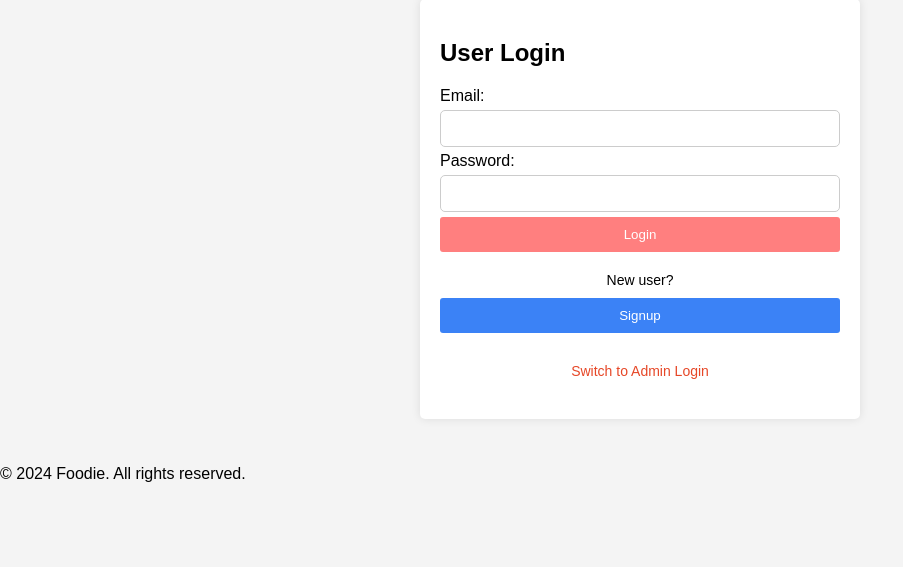
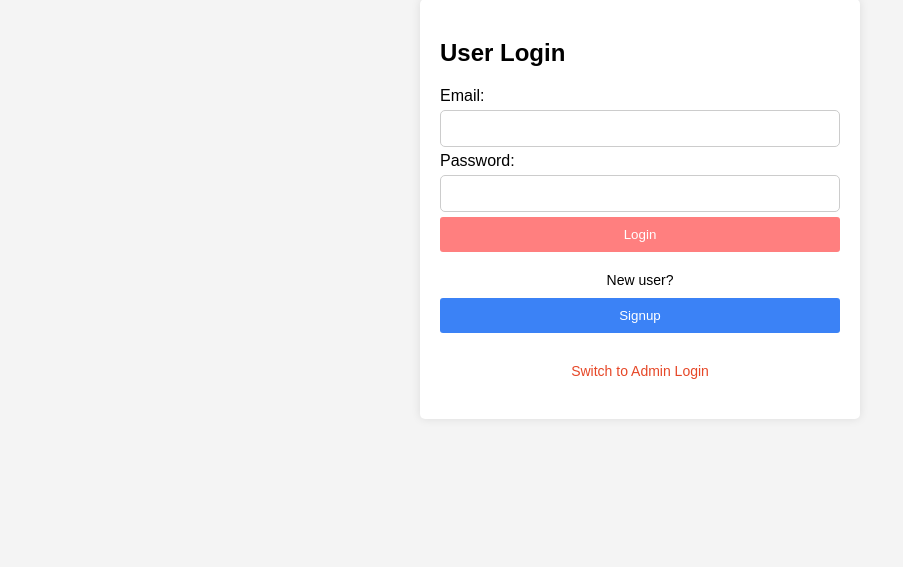
Before and after one commit to sana-a-p/backend, a Flask app: page / in a window 1280 px wide. Shown: the part 99-666 px from the top of the page, without its empty margins (0-903 px from the left). Run offline with Flask 3, Linux system fonts and the light colour scheme; some libraries are stand-ins or nearby versions.

Commit message:
Update homepage.html

```diff
--- a/templates/homepage.html
+++ b/templates/homepage.html
@@ -211,7 +211,7 @@
                 <input type="password" id="adminPassword" name="password" required>
 
 
-                <p class="account-text">Already have an account?</p>
+
                 <button type="submit">Login</button>
                 <button type="button" class="toggle-button" onclick="toggleLogin()">Switch to User Login</button>
             </form>
@@ -220,9 +220,7 @@
 
     </main>
 
-    <footer>
-        <p>&copy; 2024 Foodie. All rights reserved.</p>
-    </footer>
+
     <script>
         function toggleLogin() {
             const userLoginSection = document.getElementById('userLogin');
```
